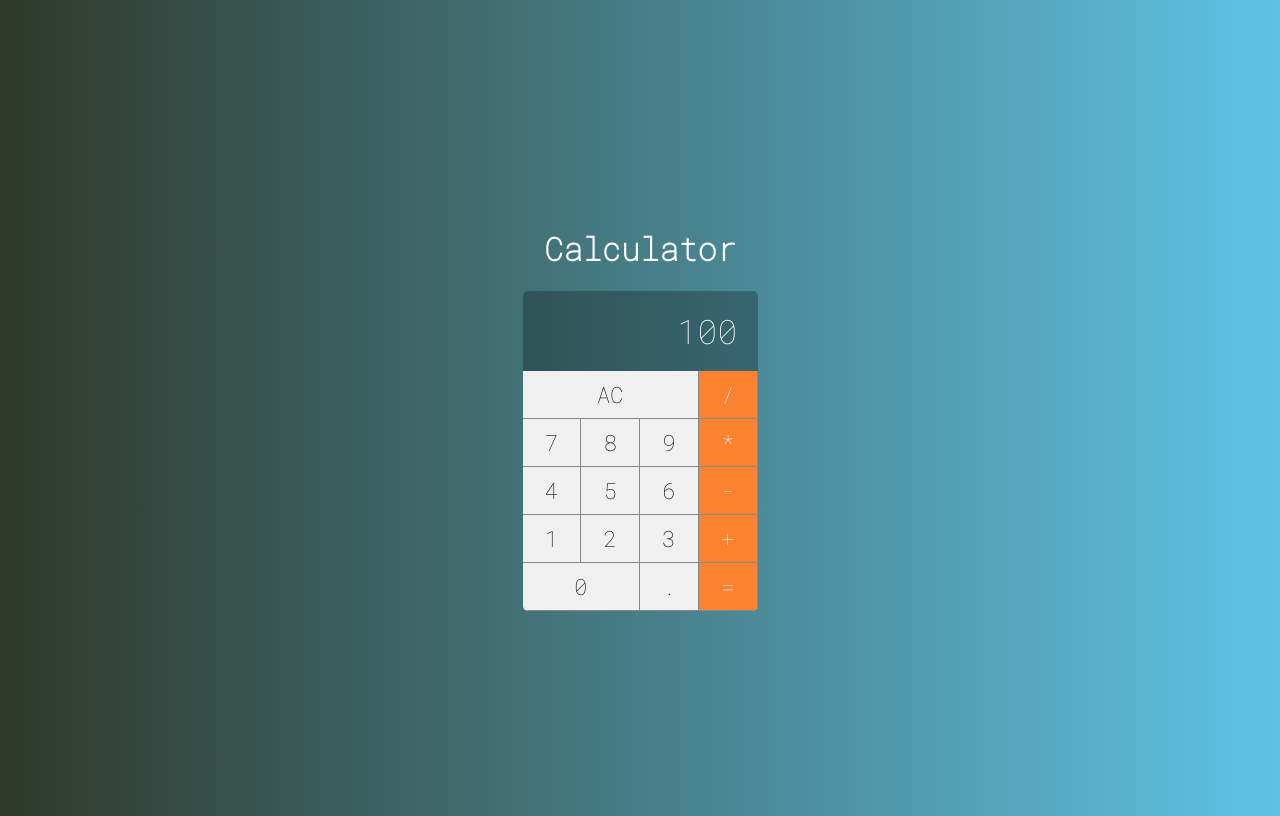
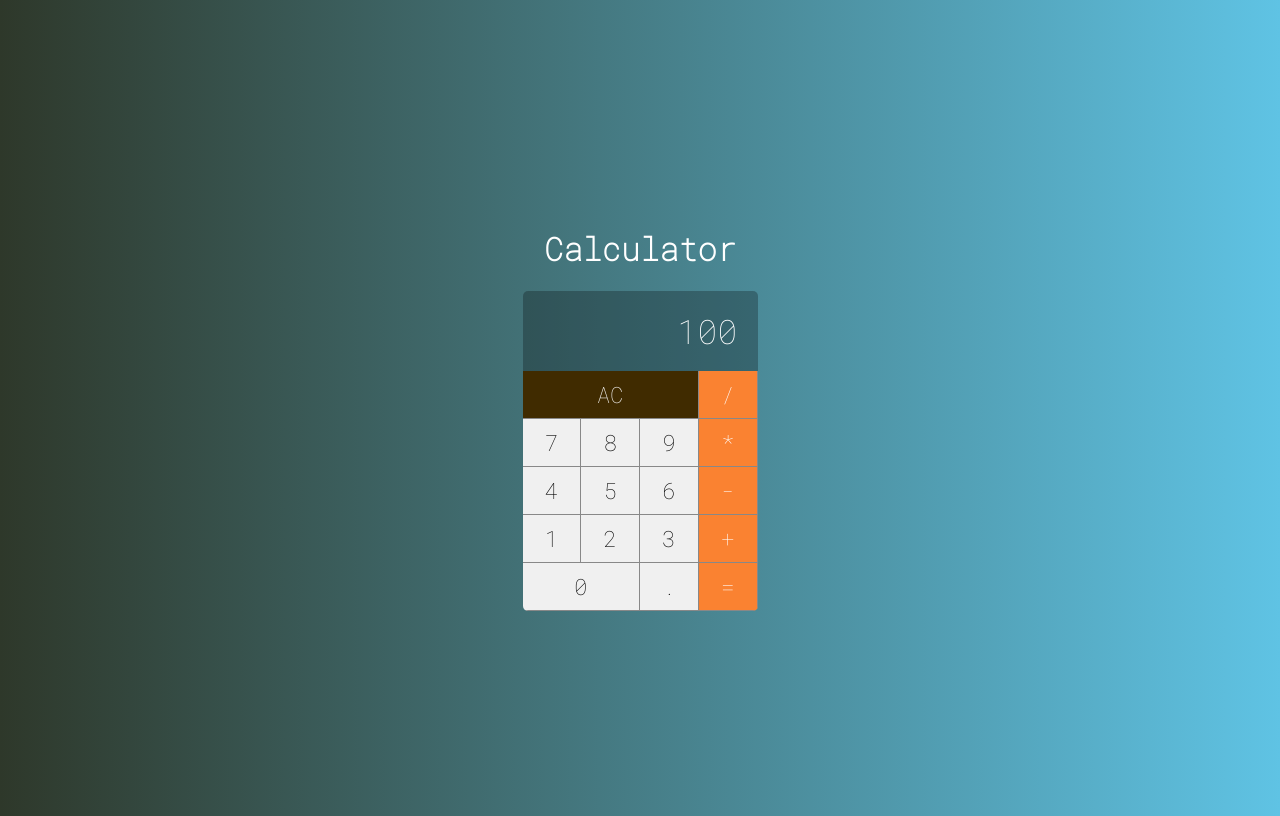
Before and after one commit to gustavomrv/web_js_2022, a React (Create React App) app in the folder react/calculator/: page / in a window 1280 px wide. Built offline with nearby package versions, Linux system fonts and the light colour scheme.

Commit message:
Update Button.css

```diff
--- a/react/calculator/src/components/Button.css
+++ b/react/calculator/src/components/Button.css
@@ -22,6 +22,8 @@
 
 .button.triple {
     grid-column: span 3;
+    background-color: rgb(64, 43, 0);
+    color: #FFF;
 }
 
 .button.operation {
```
